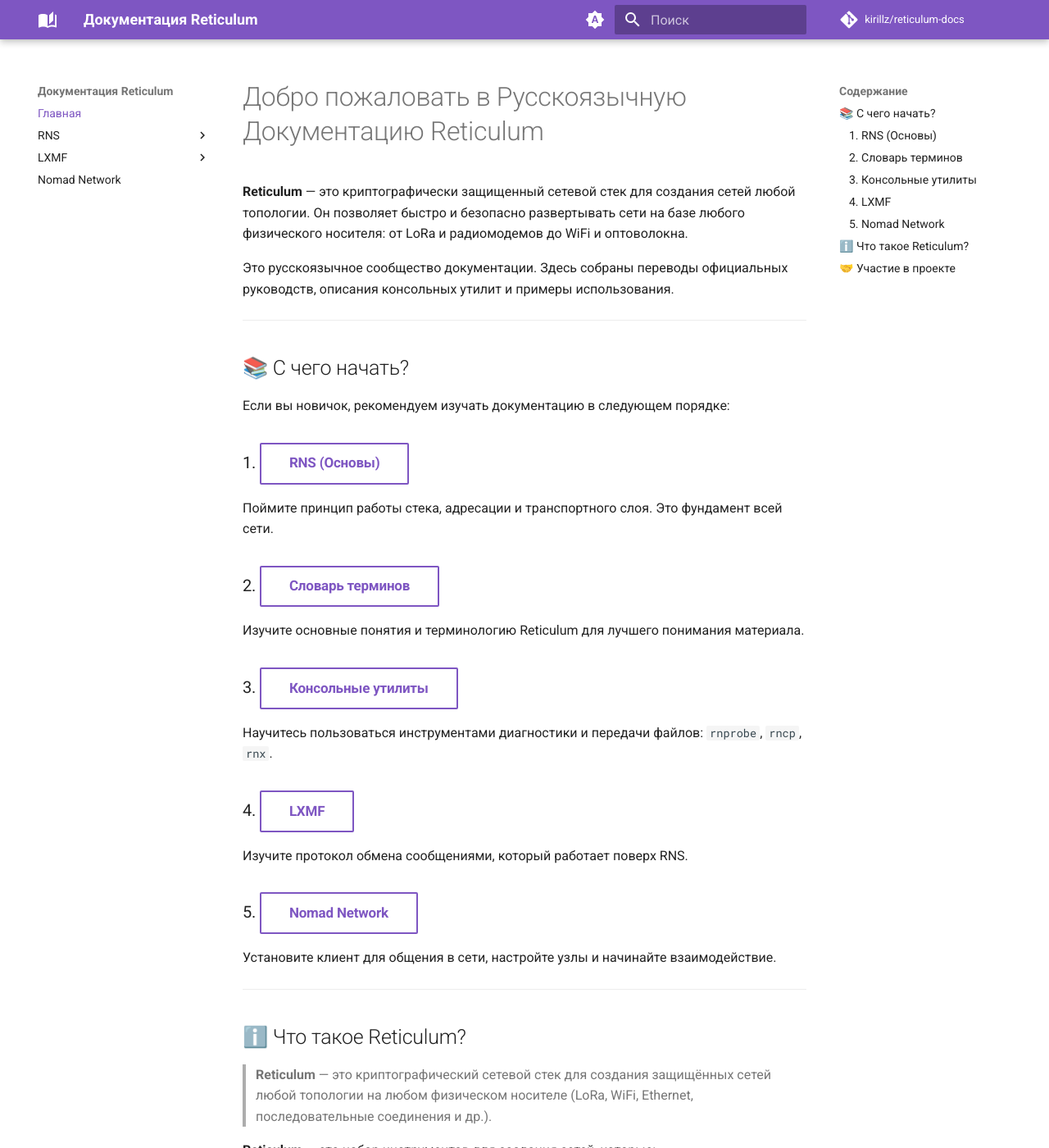
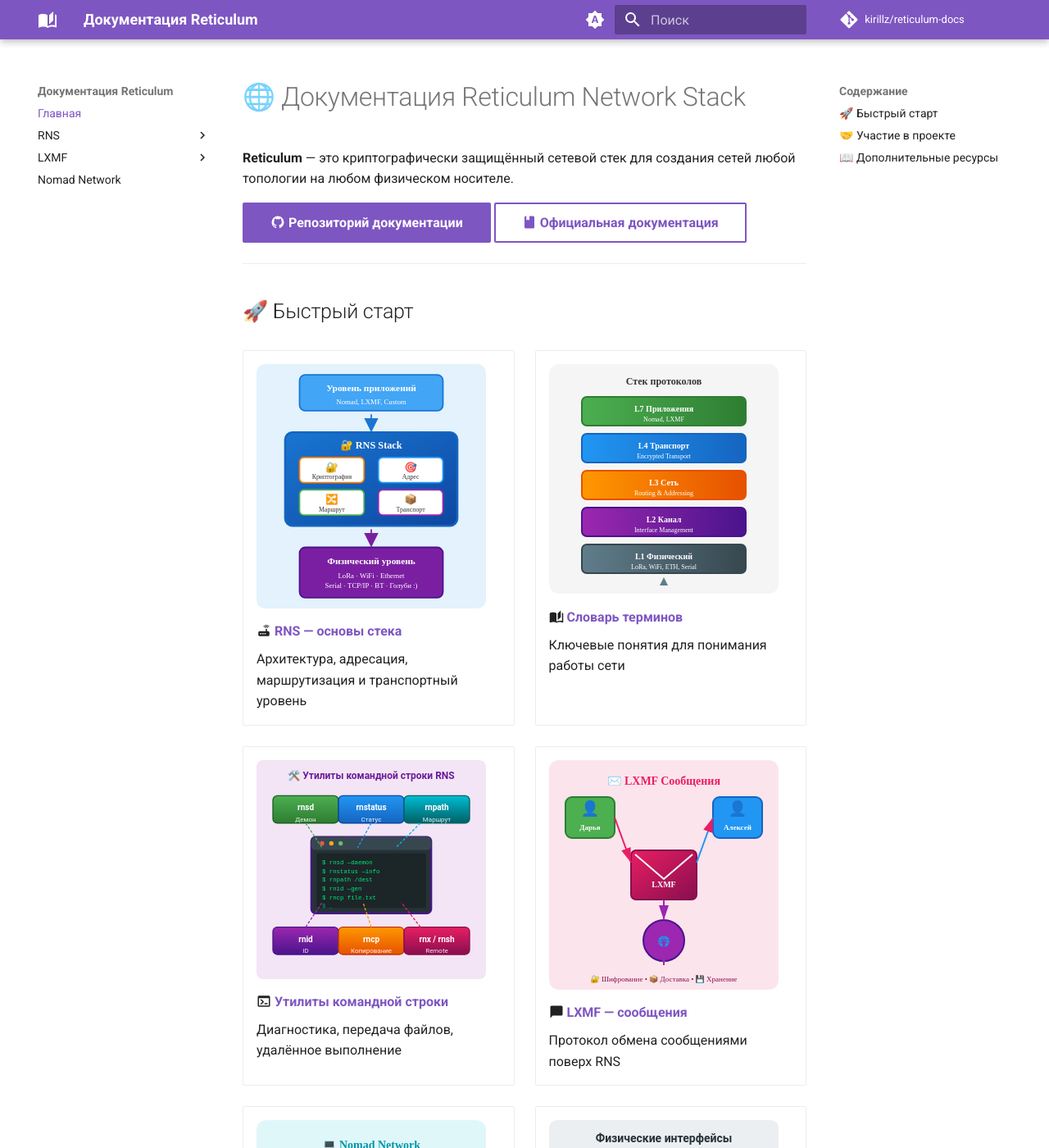
Before and after one commit to kirillz/reticulum-docs, an MkDocs documentation site: the page built from docs/index.md, in a window 1280 px wide and 1400 px high. Shown: the whole window at 82% size. Built offline with MkDocs 1.6.1 and Material for MkDocs 9.7.7, drawn with Linux system fonts in a browser that asks for light colours; comment, search, counter and statistics services are not loaded; some of the changed text lies outside the part shown.

Commit message:
Переработка главной страницы

```diff
--- a/docs/css/custom.css
+++ b/docs/css/custom.css
@@ -1,144 +1,50 @@
-/* Центрирование блок-схем */
-.diagram-center {
-  text-align: center;
+/* Reticulum Docs — Custom Styles */
+
+/* Diagram Center */
+.diagram-center { text-align: center; margin: 1.5rem 0; }
+.diagram-center pre { display: inline-block; text-align: left; }
+.diagram-center em { display: block; margin-top: 0.75rem; color: var(--md-default-fg-color--light); font-size: 0.85rem; font-style: italic; }
+
+/* Source File Footer */
+.md-content { position: relative; }
+.md-content__inner::after { content: ""; display: block; clear: both; }
+.md-source-file { float: right; margin: 1rem 0 !important; padding: 0.5rem !important; display: flex !important; align-items: center !important; gap: 0.5rem !important; font-size: 0.75rem !important; color: var(--md-default-fg-color--light) !important; background: var(--md-default-bg-color) !important; border: 1px solid var(--md-default-fg-color--lightest) !important; border-radius: 0.25rem !important; }
+.md-source-file .md-icon svg, .md-source-file .git-revision-date-localized-plugin { font-size: 0.75rem !important; }
+.md-source-file .md-icon svg { width: 1rem !important; height: 1rem !important; }
+
+/* Grid Cards */
+.md-typeset .grid { display: grid; grid-template-columns: repeat(auto-fit, minmax(280px, 1fr)); gap: 1.25rem; margin: 1.5rem 0; }
+.md-typeset .grid.cards { grid-template-columns: repeat(auto-fit, minmax(260px, 1fr)); }
+.md-typeset .grid.cards .card { display: flex; flex-direction: column; background: var(--md-default-bg-color); border: 1px solid var(--md-default-fg-color--lightest); border-radius: 0.5rem; padding: 1rem; margin: 0; transition: box-shadow 0.2s ease, transform 0.2s ease; }
+.md-typeset .grid.cards .card:hover { box-shadow: 0 4px 16px rgba(0,0,0,0.12); transform: translateY(-2px); }
+.md-typeset .grid.cards .card img { max-width: 100%; width: 100%; height: 180px; display: block; margin: 0 auto 0.75rem; border-radius: 0.25rem; background: var(--md-default-fg-color--lightest); padding: 0.5rem; object-fit: contain; cursor: zoom-in; transition: transform 0.2s ease, box-shadow 0.2s ease; }
+.md-typeset .grid.cards .card img:hover { transform: scale(1.05); box-shadow: 0 6px 20px rgba(0,0,0,0.15); }
+.md-typeset .grid.cards .card > p { margin: 0.5rem 0; }
+.md-typeset .grid.cards .card strong { display: block; margin-bottom: 0.5rem; color: var(--md-primary-fg-color--dark); font-size: 1rem; text-align: center; }
+
+/* SVG Diagrams Dark Theme */
+[data-md-color-scheme="slate"] .diagram-svg .svg-bg, [data-md-color-scheme="slate"] .diagram-svg .svg-feature-bg { fill: #37474f !important; }
+[data-md-color-scheme="slate"] .diagram-svg .svg-text { fill: #eceff1 !important; }
+[data-md-color-scheme="slate"] .diagram-svg .svg-feature-text { fill: #e0e0e0 !important; }
+[data-md-color-scheme="slate"] .diagram-svg .svg-label { fill: #b0bec5 !important; }
+[data-md-color-scheme="slate"] .diagram-svg .svg-screen { fill: #455a64 !important; }
+[data-md-color-scheme="slate"] .diagram-svg .svg-arrow, [data-md-color-scheme="slate"] .diagram-svg .svg-line { stroke: #90a4ae !important; }
+
+/* GLightbox */
+.glightbox-overlay { background: rgba(0,0,0,0.95); }
+.glightbox-container .gslide-description { background: rgba(0,0,0,0.8); color: #fff; }
+.glightbox-container .gslide-title { color: #fff; font-size: 0.9rem; margin: 0; }
+.glightbox-button-next, .glightbox-button-prev { background: rgba(255,255,255,0.1); border-radius: 50%; width: 40px; height: 40px; }
+.glightbox-button-next:hover, .glightbox-button-prev:hover { background: rgba(255,255,255,0.2); }
+.glightbox-container .gslide-image { display: flex; align-items: center; justify-content: center; width: 100%; height: 100%; }
+.glightbox-container .gslide-image img { max-width: 90vw !important; max-height: 90vh !important; object-fit: contain !important; }
+.glightbox-container .gslide-image picture { display: none; }
+.glightbox-container .gslide-inner { display: flex; align-items: center; justify-content: center; }
+.glightbox-container .gslide-inner > img:only-child { margin: auto; }
+
+/* Responsive */
+@media screen and (max-width: 768px) { .md-typeset .grid { grid-template-columns: 1fr; } }
+@media screen and (min-width: 1920px) {
+  .md-grid { max-width: 1680px; }
+  .md-typeset .grid { grid-template-columns: repeat(auto-fit, minmax(340px, 1fr)); }
 }
-
-.diagram-center pre {
-  display: inline-block;
-  text-align: left;
-}
-
-/* Маленькие кнопки */
-.md-button--small {
-  padding: 0.2rem 0.5rem;
-  font-size: 0.85rem;
-}
-
-/* Убираем изменение цвета текста при наведении */
-.md-button--small:hover {
-  color: var(--md-primary-bg-color);
-}
-
-/* Дата изменения страницы и иконка внизу справа внутри статьи */
-.md-content {
-  position: relative;
-}
-
-.md-content__inner::after {
-  content: "";
-  display: block;
-  clear: both;
-}
-
-.md-source-file {
-  float: right;
-  margin: 1rem 0 !important;
-  padding: 0.5rem !important;
-  display: flex !important;
-  align-items: center !important;
-  gap: 0.5rem !important;
-  font-size: 0.75rem !important;
-  color: var(--md-default-fg-color--light) !important;
-  background-color: var(--md-default-bg-color) !important;
-  border: 1px solid var(--md-default-fg-color--lightest) !important;
-  border-radius: 0.25rem !important;
-}
-
-.md-source-file .md-icon svg {
-  width: 1rem !important;
-  height: 1rem !important;
-}
-
-.md-source-file .git-revision-date-localized-plugin {
-  font-size: 0.75rem !important;
-}
-
-/* Стили для сетки карточек (grid cards) */
-.md-typeset .grid {
-  display: grid;
-  grid-template-columns: repeat(auto-fit, minmax(280px, 1fr));
-  gap: 1.25rem;
-  margin: 1.5rem 0;
-}
-
-.md-typeset .grid.cards {
-  grid-template-columns: repeat(auto-fit, minmax(300px, 1fr));
-}
-
-.md-typeset .grid.cards .card {
-  display: flex;
-  flex-direction: column;
-  background: var(--md-default-bg-color);
-  border: 1px solid var(--md-default-fg-color--lightest);
-  border-radius: 0.5rem;
-  padding: 1rem;
-  margin: 0;
-}
-
-.md-typeset .grid.cards .card img {
-  max-width: 100%;
-  width: 100%;
-  height: 280px;
-  display: block;
-  margin: 0 auto 0.75rem;
-  border-radius: 0.25rem;
-  background: var(--md-default-fg-color--lightest);
-  padding: 0.5rem;
-  object-fit: contain;
-  cursor: zoom-in;
-  transition: transform 0.2s ease, box-shadow 0.2s ease;
-}
-
-.md-typeset .grid.cards .card img:hover {
-  transform: scale(1.03);
-  box-shadow: 0 4px 12px rgba(0, 0, 0, 0.15);
-}
-
-.md-typeset .grid.cards .card > p {
-  margin: 0.5rem 0;
-}
-
-.md-typeset .grid.cards .card strong {
-  display: block;
-  margin-bottom: 0.5rem;
-  color: var(--md-primary-fg-color--dark);
-  font-size: 1rem;
-  text-align: center;
-}
-
-.md-typeset .grid.cards .card ul {
-  margin: 0;
-  padding-left: 0;
-  list-style: none;
-}
-
-.md-typeset .grid.cards .card ul li {
-  font-size: 0.8rem;
-  line-height: 1.5;
-  margin-bottom: 0.35rem;
-  padding-left: 0;
-}
-
-.md-typeset .grid.cards .card ul li strong {
-  display: inline;
-  margin-bottom: 0;
-  color: var(--md-default-fg-color);
-  font-size: 0.8rem;
-}
-
-/* Увеличенные изображения для оборудования WiFi */
-.md-typeset .grid.cards .card .radio-img {
-  height: 250px;
-}
-
-/* Сетка на полную ширину для страницы Оборудования */
-.md-typeset .grid.hardware-grid {
-  grid-template-columns: 1fr;
-}
-
-/* Адаптивность для мобильных */
-@media screen and (max-width: 768px) {
-  .md-typeset .grid {
-    grid-template-columns: 1fr;
-  }
-}
--- a/docs/index.md
+++ b/docs/index.md
@@ -1,46 +1,71 @@
-# Добро пожаловать в Русскоязычную Документацию Reticulum
+# 🌐 Документация Reticulum Network Stack
 
-**Reticulum** — это криптографически защищенный сетевой стек для создания сетей любой топологии. Он позволяет быстро и безопасно развертывать сети на базе любого физического носителя: от LoRa и радиомодемов до WiFi и оптоволокна.
+**Reticulum** — это криптографически защищённый сетевой стек для создания сетей любой топологии на любом физическом носителе.
 
-Это русскоязычное сообщество документации. Здесь собраны переводы официальных руководств, описания консольных утилит и примеры использования.
+[:material-github: Репозиторий документации](https://github.com/kirillz/reticulum-docs){ .md-button .md-button--primary }
+[:material-book: Официальная документация](https://reticulum.network/docs/){ .md-button }
 
 ---
 
-## 📚 С чего начать?
+## 🚀 Быстрый старт
 
-Если вы новичок, рекомендуем изучать документацию в следующем порядке:
+<div class="grid cards" markdown>
 
-### 1. [RNS (Основы)](rns/index.md){ .md-button .md-button--small }
-Поймите принцип работы стека, адресации и транспортного слоя. Это фундамент всей сети.
+-   ![](diagrams/rns-architecture.svg){ loading=lazy width="280" }
 
-### 2. [Словарь терминов](rns/glossary.md){ .md-button .md-button--small }
-Изучите основные понятия и терминологию Reticulum для лучшего понимания материала.
+    :material-router-wireless: **[RNS — основы стека](rns/index.md)**
 
-### 3. [Консольные утилиты](rns/tools/index.md){ .md-button .md-button--small }
-Научитесь пользоваться инструментами диагностики и передачи файлов: `rnprobe`, `rncp`, `rnx`.
+    Архитектура, адресация, маршрутизация и транспортный уровень
 
-### 4. [LXMF](lxmf/index.md){ .md-button .md-button--small }
-Изучите протокол обмена сообщениями, который работает поверх RNS.
+-   ![](diagrams/stack-protocol.svg){ loading=lazy width="280" }
 
-### 5. [Nomad Network](nomadnet/index.md){ .md-button .md-button--small }
-Установите клиент для общения в сети, настройте узлы и начинайте взаимодействие.
+    :material-book-open-page-variant: **[Словарь терминов](rns/glossary.md)**
 
----
+    Ключевые понятия для понимания работы сети
 
-## ℹ️ Что такое Reticulum?
+-   ![](diagrams/tools-diagram.svg){ loading=lazy width="280" }
 
-> **Reticulum** — это криптографический сетевой стек для создания защищённых сетей любой топологии на любом физическом носителе (LoRa, WiFi, Ethernet, последовательные соединения и др.).
+    :material-console: **[Утилиты командной строки](rns/tools/index.md)**
 
-**Reticulum** — это набор инструментов для создания сетей, которые:
+    Диагностика, передача файлов, удалённое выполнение
 
-- **Самоорганизуются** — узлы сами находят друг друга без центрального сервера
-- **Безопасны** — сквозное шифрование включено по умолчанию
-- **Универсальны** — работает на LoRa, WiFi, Serial и TCP
+-   ![](diagrams/lxmf-flow.svg){ loading=lazy width="280" }
+
+    :material-message: **[LXMF — сообщения](lxmf/index.md)**
+
+    Протокол обмена сообщениями поверх RNS
+
+-   ![](diagrams/nomad-network.svg){ loading=lazy width="280" }
+
+    :material-laptop: **[Nomad Network](nomadnet/index.md)**
+
+    Клиент для общения в децентрализованной сети
+
+-   ![](diagrams/hardware-interfaces.svg){ loading=lazy width="280" }
+
+    :material-chip: **[Оборудование](rns/hardware.md)**
+
+    Поддерживаемые устройства и настройки
+
+</div>
 
 ---
 
 ## 🤝 Участие в проекте
 
-Данная документация поддерживается сообществом. Если вы нашли ошибку или хотите добавить пример, заходите в репозиторий.
+Эта документация поддерживается сообществом. Вы можете помочь:
 
-[:material-github: Перейти в репозиторий](https://github.com/kirillz/reticulum-docs){ .md-button .md-button--primary }
+- :material-bug: Сообщить об ошибке перевода
+- :material-pencil: Добавить недостающий раздел
+- :material-translate: Улучшить существующие материалы
+- :material-lightbulb: Предложить примеры использования
+
+[:material-github: Внести вклад на GitHub](https://github.com/kirillz/reticulum-docs){ .md-button .md-button--primary }
+
+---
+
+## 📖 Дополнительные ресурсы
+
+- [Официальная документация Reticulum](https://reticulum.network/docs/)
+- [Исходный код Reticulum](https://github.com/markqvist/Reticulum)
+- [Проект Nomad Network](https://github.com/markqvist/NomadNet)
--- a/mkdocs.yml
+++ b/mkdocs.yml
@@ -71,14 +71,17 @@
   - Nomad Network: nomadnet/index.md
 
 plugins:
-  - search          # Обязательно возвращаем поиск при использовании своих плагинов
+  - search
   - git-revision-date-localized:
       enable_creation_date: false
       type: datetime
   - glightbox:
-      background: light
+      background: rgba(0, 0, 0, 0.95)
       shadow: true
       effect: zoom
+      caption_position: bottom
+      width: 90%
+      touchNavigation: true
 # Кастомные стили
 extra_css:
   - css/custom.css
@@ -97,7 +100,12 @@
   - pymdownx.emoji: # Нужно для смайликов-иконок :material-...:
       emoji_index: !!python/name:material.extensions.emoji.twemoji
       emoji_generator:
-        !!python/name:material.extensions.emoji.to_svg # Убираем надпись "Made with Material for MkDocs"
+        !!python/name:material.extensions.emoji.to_svg
+  - pymdownx.superfences:
+      custom_fences:
+        - name: mermaid
+          class: mermaid
+          format: !!python/name:pymdownx.superfences.fence_code_format
 
 extra:
   generator: false
```
Also changed, not shown: docs/diagrams/hardware-interfaces.svg (added), docs/diagrams/lxmf-flow.svg (added), docs/diagrams/nomad-network.svg (added), docs/diagrams/rns-architecture.svg (added), docs/diagrams/stack-protocol.svg (added), docs/diagrams/tools-diagram.svg (added), docs/diagrams/use-cases.svg (added).
